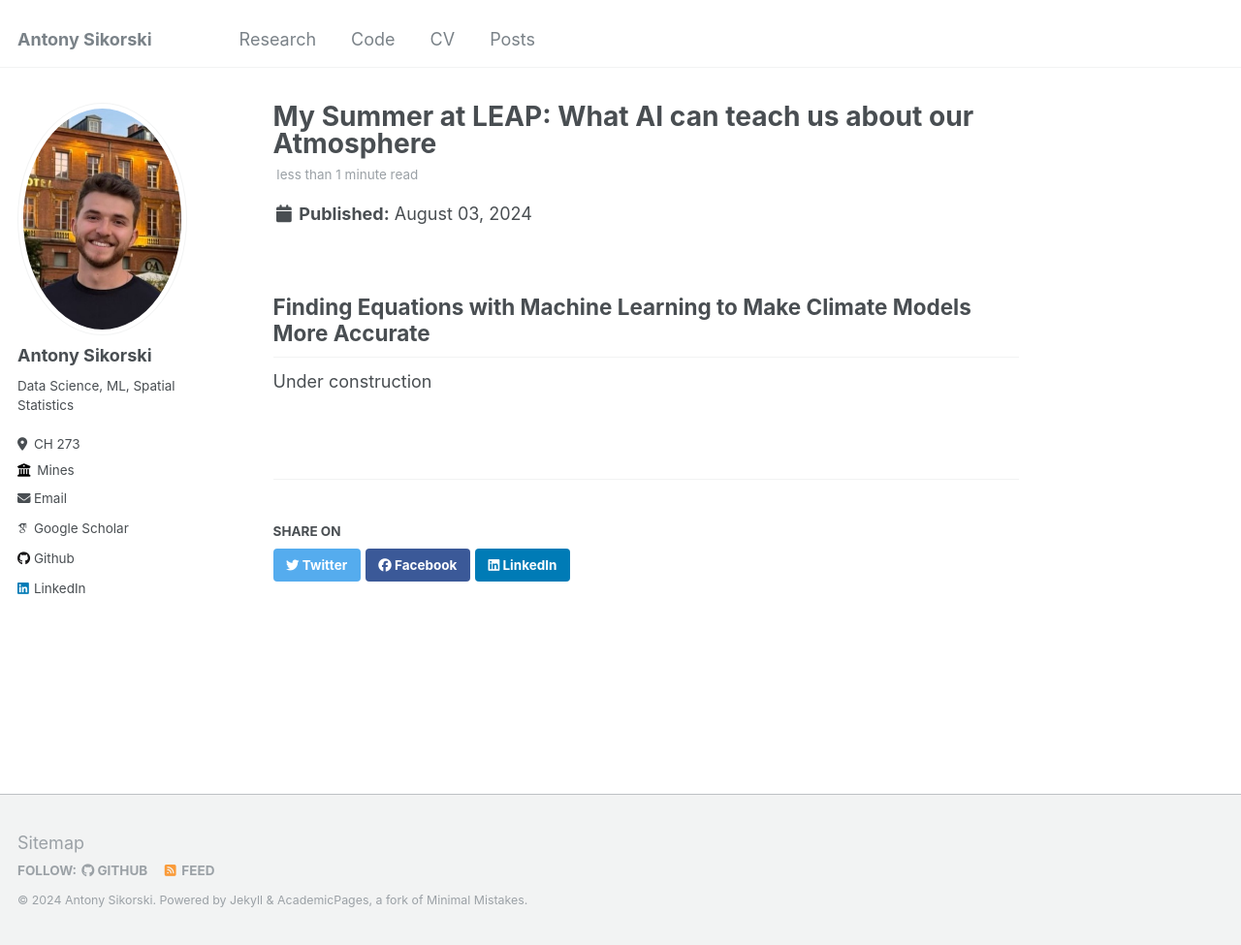
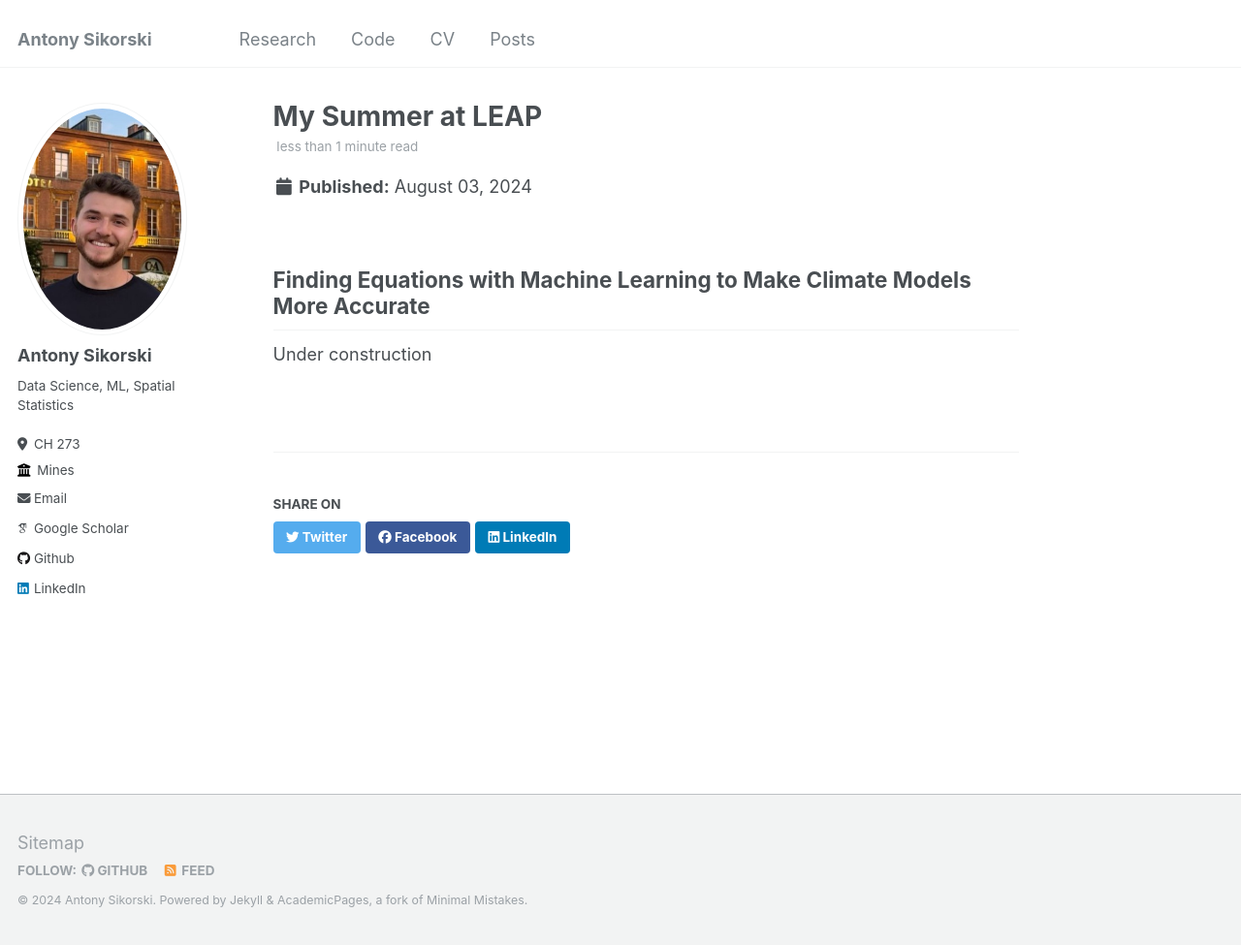
Before and after one commit to antonyxsik/antonyxsik.github.io, a Jekyll site: the page built from _posts/2024-08-03-test_post.md, in a window 1280 px wide and 975 px high. Shown: the whole window at 97% size. Built offline with Jekyll 4.4.1, drawn with Linux system fonts in a browser that asks for light colours; some web fonts are replaced.

Commit message:
name change

```diff
--- a/_posts/2024-08-03-test_post.md
+++ b/_posts/2024-08-03-test_post.md
@@ -1,8 +1,8 @@
 ---
-title: 'My Summer at LEAP: What AI can teach us about our Atmosphere'
+title: 'My Summer at LEAP'
 date: 2024-08-03
 permalink: /posts/2024/08/LEAP-post/
-excerpt: "A quick read written in non-technical language where I talk about the research my group and I did at LEAP over this summer (and why it matters). <br/><img src='/images/grid_resolutions.png' width='200'>"
+excerpt: "A quick article written in non-technical language where I talk about the research my group and I did at LEAP over the summer (and why it matters). <br/><img src='/images/grid_resolutions.png' width='200'>"
 collection: posts
 ---
 
```
